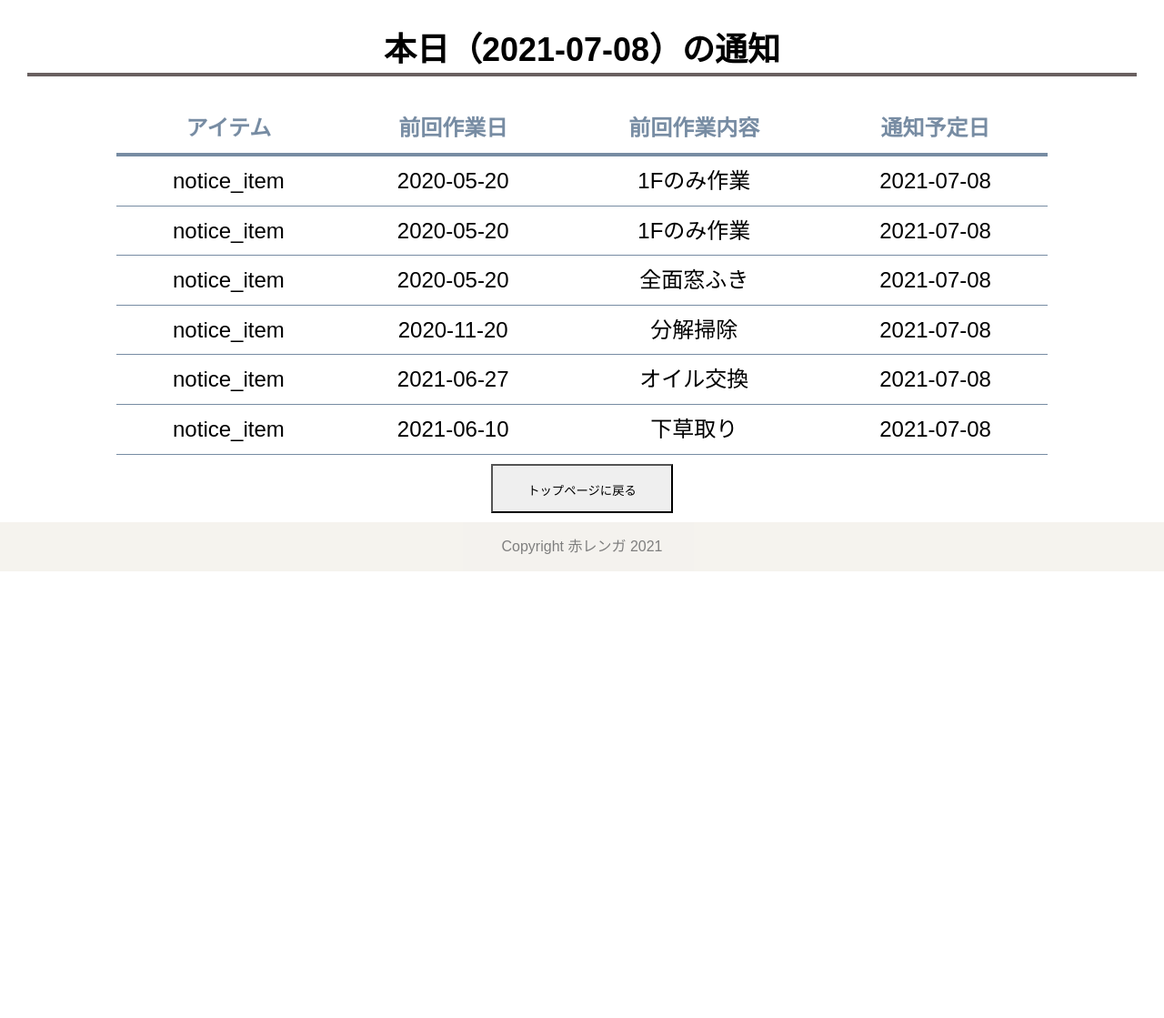
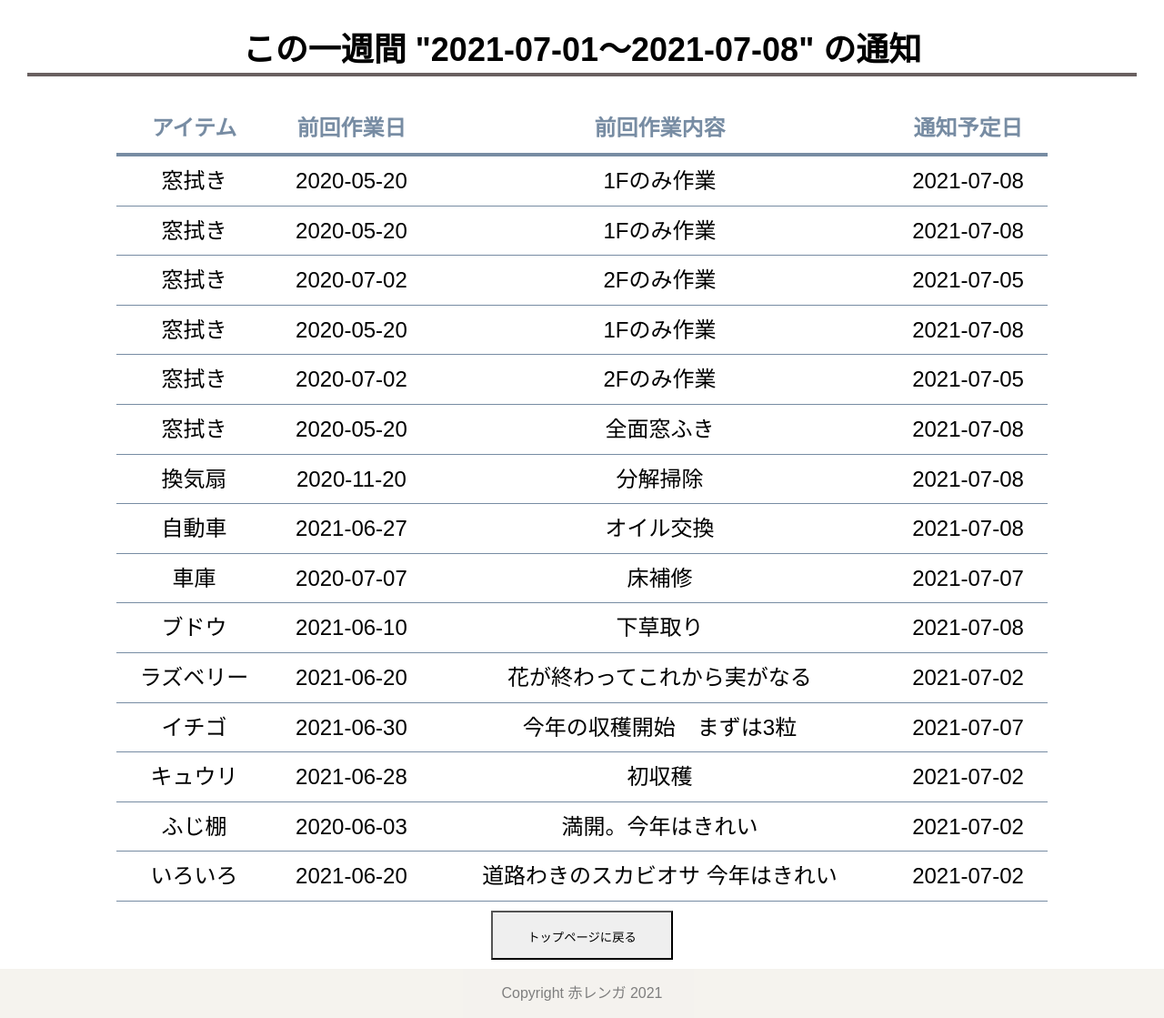
Before and after one commit to HajimeFuji/MMN-0702-final, a Flask app: page /notice/tasklist in a window 1280 px wide. Shown: the part 76-1195 px from the top of that part at 91% size. Before the commit the page ends 800 px from the top of that part, so only its background shows below. Run offline with Flask 2, Linux system fonts and the light colour scheme; data comes from the database, SQL or seed files in the repository; the page is wider than the window, and the part outside it is not shown; some libraries are stand-ins or nearby versions.

Commit message:
通知リストあと一歩

```diff
--- a/app.py
+++ b/app.py
@@ -157,6 +157,8 @@ def notice_tasklist():
     today = dt.date.today()
     # today = today.strftime('%Y/%m/%d')
     print(today)
+    time7 = today + dt.timedelta(days=-7)
+    print(time7)
     conn = sqlite3.connect("maintenance.db")
     c = conn.cursor()
     # table_name 取得
@@ -167,12 +169,12 @@ def notice_tasklist():
     for row in c.fetchall():
         print(row[0])
     # row[0]をtable_nameの変数としてselect
-        c.execute("select item from items where table_name = ?", (row[0], ))
-        notice_item = c.fetchone()[0]
-        print(notice_item)
+        # c.execute("select item from items where table_name = ?", (row[0], ))
+        # notice_item = c.fetchone()[0]
+        # print(notice_item)
     # noticeがtoday と一致するタスクをセレクト
-        # c.execute("select items.item, %s.date, %s.task, %s.notice FROM %s JOIN items ON %s.item_id = items.id" % (row[0]))
-        c.execute("select date, task, notice from %s where notice == ?" % (row[0]), (today,))
+        c.execute("select items.item, %s.date, %s.task, %s.notice FROM items JOIN %s ON items.id = %s.item_id where notice <= ? and notice >= ?" % (row[0],row[0],row[0],row[0],row[0]), (today,time7,))
+        # c.execute("select date, task, notice from %s where notice <= ? and notice >= ?" % (row[0]), (today,time7,))
         # c.execute("select date, task, notice from %s where notice BETWEEN(today()-INTERVAL '7 day') ?" % (row[0]))
         ntlist = []
         notice_list = c.fetchall()
@@ -185,9 +187,10 @@ def notice_tasklist():
                 print("----zzz--------")
     #ntlistの中身をnt_list として連想配列化
                 for row3 in ntlist:
-                    # nt_list.append({"item":row3[0],"date":row3[1],"task":row3[2],"notice":row3[3]})
-                    nt_list.append({"date":row3[0],"task":row3[1],"notice":row3[2]})
-                    print(nt_list)
+                    if row[0] is not None:
+                        nt_list.append({"item":row3[0],"date":row3[1],"task":row3[2],"notice":row3[3]})
+                        # nt_list.append({"date":row3[0],"task":row3[1],"notice":row3[2]})
+                        print(nt_list)
 
     #noticeをすべてリストできる
         # notice_list = c.fetchall()
@@ -196,7 +199,7 @@ def notice_tasklist():
 
     print('------???-------')
     c.close()
-    return render_template("notice_list.html",nt_list = nt_list, notice_item = notice_item, today = today)
+    return render_template("notice_list.html",nt_list = nt_list, today = today, time7 = time7)
     # return "該当する通知はありません"
 
 # そとアイテムの編集
--- a/templates/notice_list.html
+++ b/templates/notice_list.html
@@ -1,7 +1,7 @@
 {% extends 'base.html' %}
 {% block content %}
 
-<h2>本日（{{today}}）の通知</h2>
+<h2>この一週間 "{{time7}}～{{today}}" の通知</h2>
 <!-- <p><td>{{notice_item}}</td></p> -->
 
 <table class="table_list" width="800px">
@@ -14,7 +14,7 @@
     {% for item in nt_list %}
 
         <tr>
-            <td>{{"notice_item"}}</td>
+            <td>{{item["item"]}}</td>
             <td>{{item["date"]}}</td>
             <td>{{item["task"]}}</td>
             <td>{{item["notice"]}}</td>
```
